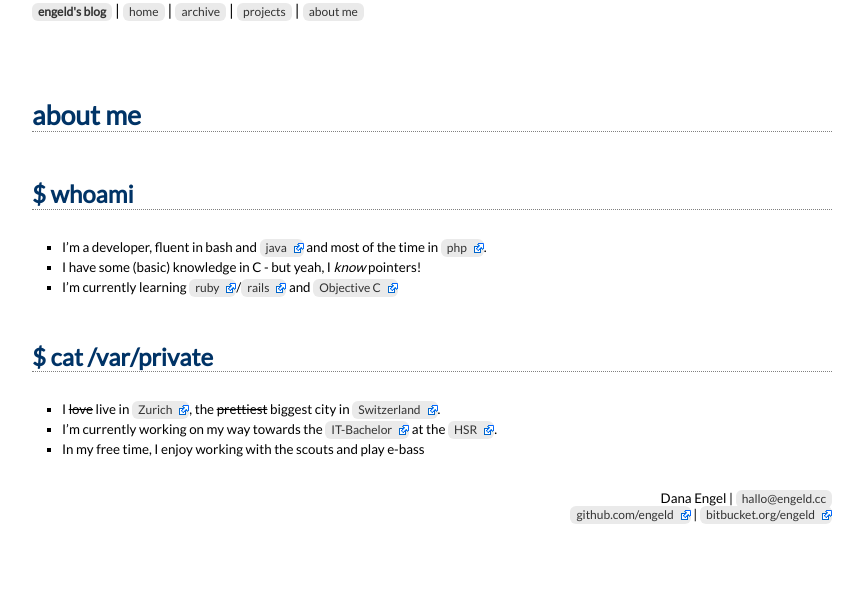
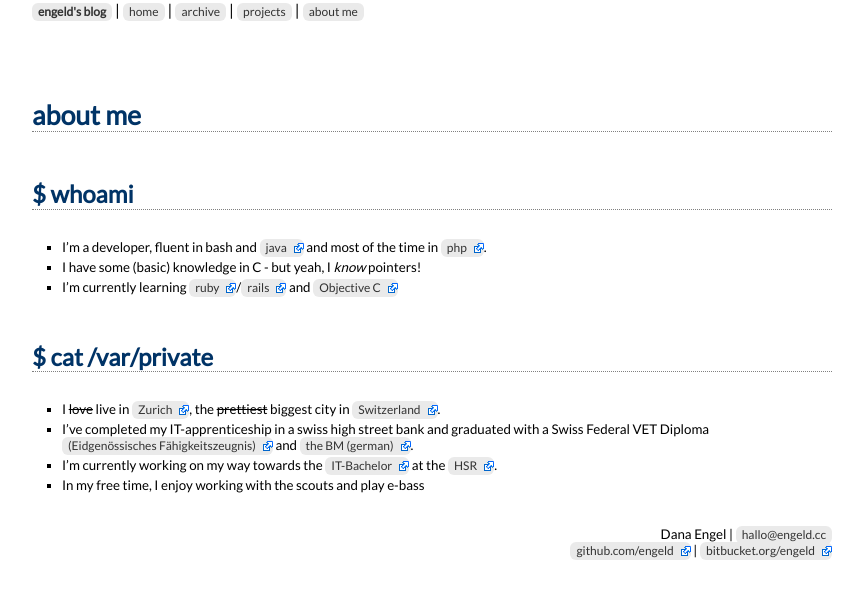
Before and after one commit to engeld/engeld.github.com, a Jekyll site: the page built from about/index.markdown, in a window 1280 px wide. Shown: the top 599 px of the page, without its empty margins (208-1071 px from the left). Built offline with Jekyll 4.4.1, drawn with Linux system fonts in a browser that asks for light colours; Markdown is read by kramdown in place of the engine named in the settings.

Commit message:
add info about my apprenticeship

```diff
--- a/about/index.markdown
+++ b/about/index.markdown
@@ -11,6 +11,7 @@ title: engeld's Blog
 
 ## $ cat /var/private
  - I <strike>love</strike> live in [Zurich][], the <strike>prettiest</strike> biggest city in [Switzerland][].
+ - I've completed my IT-apprenticeship in a swiss high street bank and graduated with a Swiss Federal VET Diploma [(Eidgenössisches Fähigkeitszeugnis)](https://de.wikipedia.org/wiki/Eidgen%C3%B6ssisches_F%C3%A4higkeitszeugnis) and [the BM (german)](https://de.wikipedia.org/wiki/Berufsmaturit%C3%A4t).
  - I'm currently working on my way towards the [IT-Bachelor][bachelor] at the [HSR][].
  - In my free time, I enjoy working with the scouts and play e-bass
 
```
